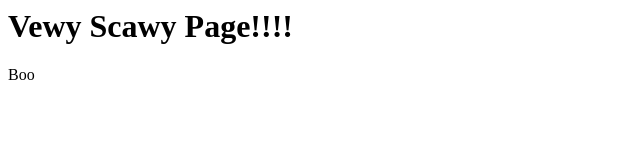
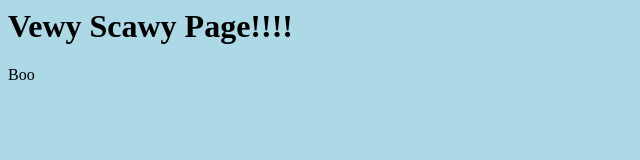
Before and after one commit to GhostOPhobia-Mod-Team/GhostOPhobiaM, a plain HTML site: page index.html in a window 1280 px wide. Shown: the whole page, without its empty margins (0-640 px from the left). Drawn offline with Linux system fonts and the light colour scheme.

Commit message:
Update index.html linked css

```diff
--- a/index.html
+++ b/index.html
@@ -1,2 +1,6 @@
+<title> Testing </title>
+
 <h1> Vewy Scawy Page!!!! </h1>
 <p>Boo</p>
+
+<link rel="stylesheet" href="style.css">
```
